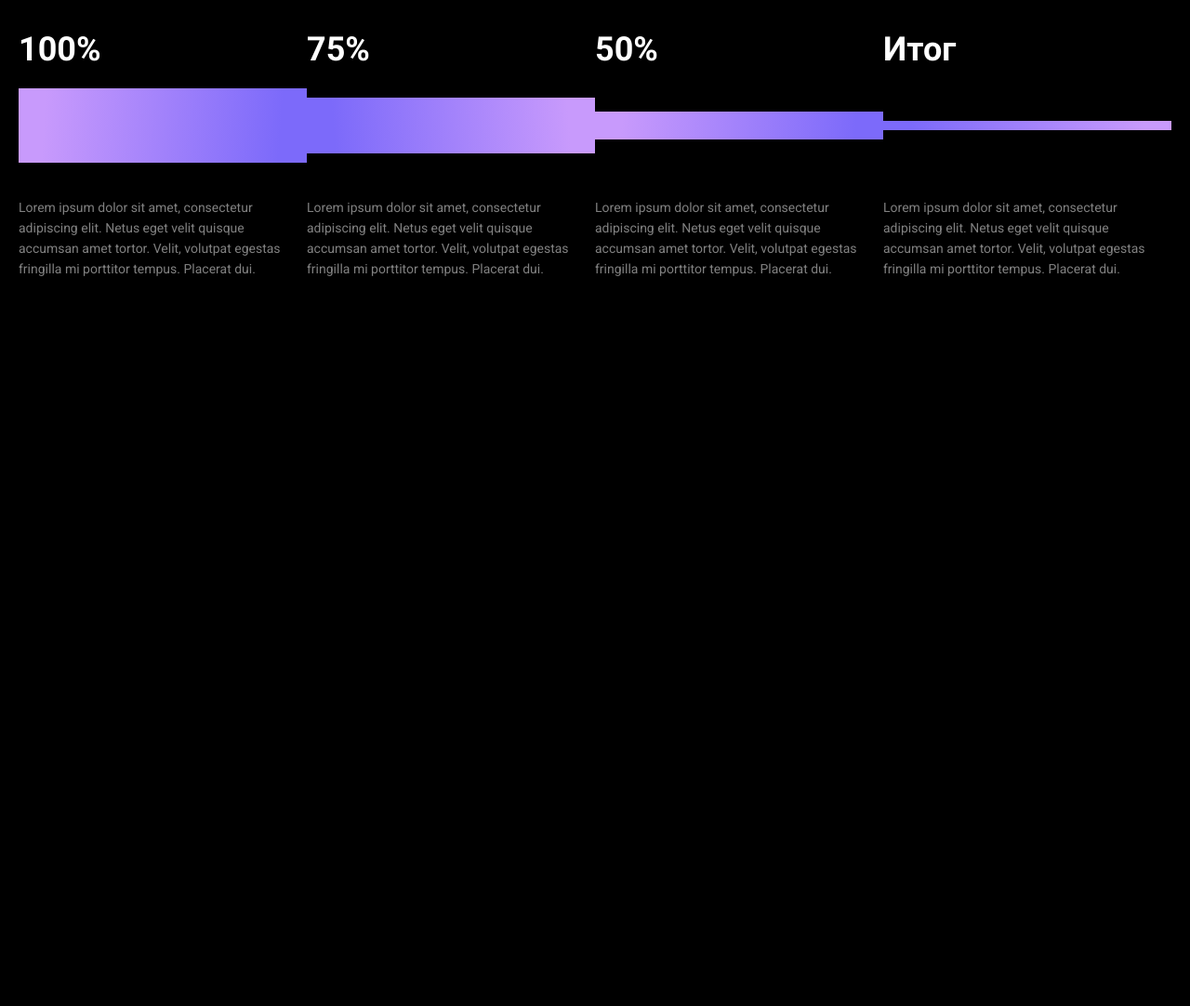
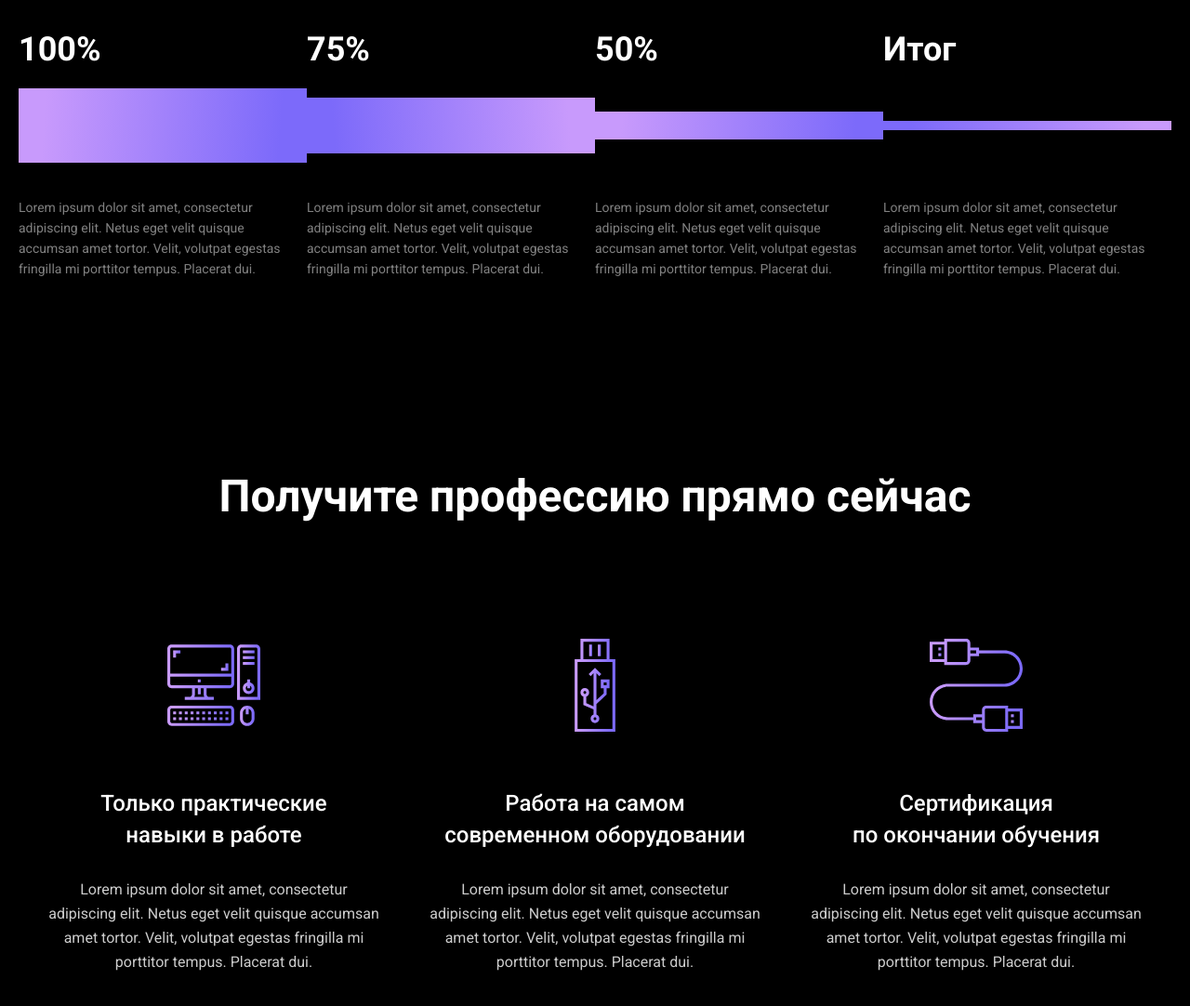
Before and after one commit to loop44/pc-courses-pixel-perfect, a website built with Vite: page index.html in a window 1280 px wide. Shown: the part 2172-3254 px from the top of the page at 93% size. Before the commit the page ends 2472 px from the top, so only its background shows below. Built offline with nearby package versions, Linux system fonts and the light colour scheme.

Commit message:
Create benefits section

```diff
--- a/index.html
+++ b/index.html
@@ -145,5 +145,48 @@
         </ul>
       </div>
     </section>
+    <section class="benefits">
+      <div class="container">
+        <h3 class="benefits__title title">Получите профессию прямо сейчас</h3>
+        <ul class="benefits__list">
+          <li class="benefits__item">
+            <img class="benefits__item-img" src="/public/assets/benefits/1.svg" alt="" />
+            <h5 class="benefits__item-title">
+              Только практические<br />
+              навыки в работе
+            </h5>
+            <p class="benefits__item-text">
+              Lorem ipsum dolor sit amet, consectetur adipiscing elit. Netus eget velit quisque
+              accumsan amet tortor. Velit, volutpat egestas fringilla mi porttitor tempus. Placerat
+              dui.
+            </p>
+          </li>
+          <li class="benefits__item">
+            <img class="benefits__item-img" src="/public/assets/benefits/2.svg" alt="" />
+            <h5 class="benefits__item-title">
+              Работа на самом<br />
+              современном оборудовании
+            </h5>
+            <p class="benefits__item-text">
+              Lorem ipsum dolor sit amet, consectetur adipiscing elit. Netus eget velit quisque
+              accumsan amet tortor. Velit, volutpat egestas fringilla mi porttitor tempus. Placerat
+              dui.
+            </p>
+          </li>
+          <li class="benefits__item">
+            <img class="benefits__item-img" src="/public/assets/benefits/3.svg" alt="" />
+            <h5 class="benefits__item-title">
+              Сертификация<br />
+              по окончании обучения
+            </h5>
+            <p class="benefits__item-text">
+              Lorem ipsum dolor sit amet, consectetur adipiscing elit. Netus eget velit quisque
+              accumsan amet tortor. Velit, volutpat egestas fringilla mi porttitor tempus. Placerat
+              dui.
+            </p>
+          </li>
+        </ul>
+      </div>
+    </section>
   </body>
 </html>
--- a/style.css
+++ b/style.css
@@ -231,6 +231,7 @@ li {
 
 .fast-start {
   padding-top: 7.875rem;
+  padding-bottom: 6.25rem;
 }
 
 .fast-start__title-block {
@@ -303,3 +304,48 @@ li {
   line-height: 1.375rem;
   opacity: 0.5;
 }
+
+/* Benefits */
+
+.benefits {
+  padding-top: 6.25rem;
+  padding-bottom: 6.25rem;
+}
+
+.benefits__title {
+  text-align: center;
+  margin-bottom: 7.5rem;
+}
+
+.benefits__list {
+  display: flex;
+  justify-content: space-between;
+  padding: 0 1.875rem;
+}
+
+.benefits__item {
+  display: flex;
+  flex-direction: column;
+  align-items: center;
+}
+
+.benefits__item-img {
+  width: 6.25rem;
+  height: 6.25rem;
+  margin-bottom: 3.75rem;
+}
+
+.benefits__item-title {
+  text-align: center;
+  font-weight: 500;
+  font-size: 1.5rem;
+  line-height: 2.125rem;
+  margin-bottom: 1.813rem;
+}
+
+.benefits__item-text {
+  line-height: 1.625rem;
+  text-align: center;
+  max-width: 22.5rem;
+  opacity: 0.8;
+}
```
Also changed, not shown: public/assets/benefits/1.svg (added), public/assets/benefits/2.svg (added), public/assets/benefits/3.svg (added).
